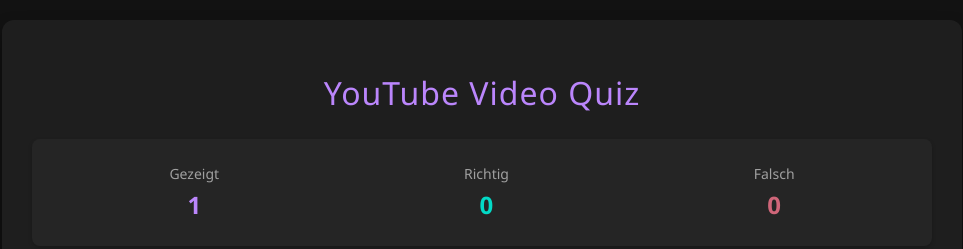
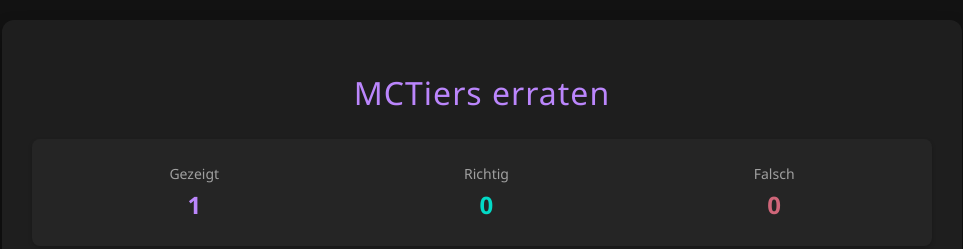
Before and after one commit to alex1-0/tierrating, a plain HTML site: page index.html in a window 1280 px wide. Shown: the top 249 px of the page, without its empty margins (158-1121 px from the left). Drawn offline with Linux system fonts and the light colour scheme.

Commit message:
Update index.html

```diff
--- a/index.html
+++ b/index.html
@@ -3,7 +3,7 @@
 <head>
     <meta charset="UTF-8">
     <meta name="viewport" content="width=device-width, initial-scale=1.0">
-    <title>YouTube Video Quiz</title>
+    <title>MCTiers erraten</title>
     <style>
         :root {
             --primary: #bb86fc;
@@ -195,7 +195,7 @@
 </head>
 <body>
     <div class="container">
-        <h1>YouTube Video Quiz</h1>
+        <h1>MCTiers erraten</h1>
 
         <div class="stats-container">
             <div class="stat-box shown-stat">
```
